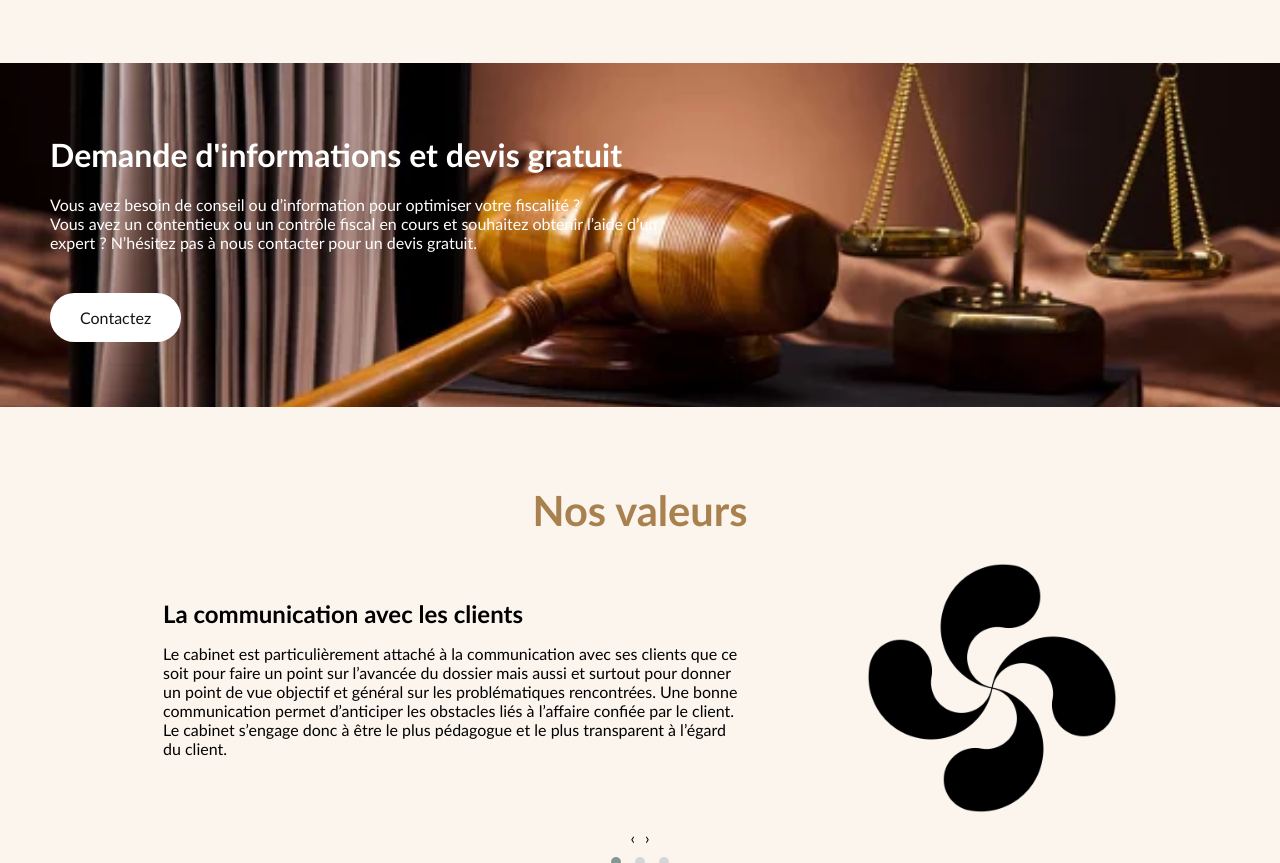
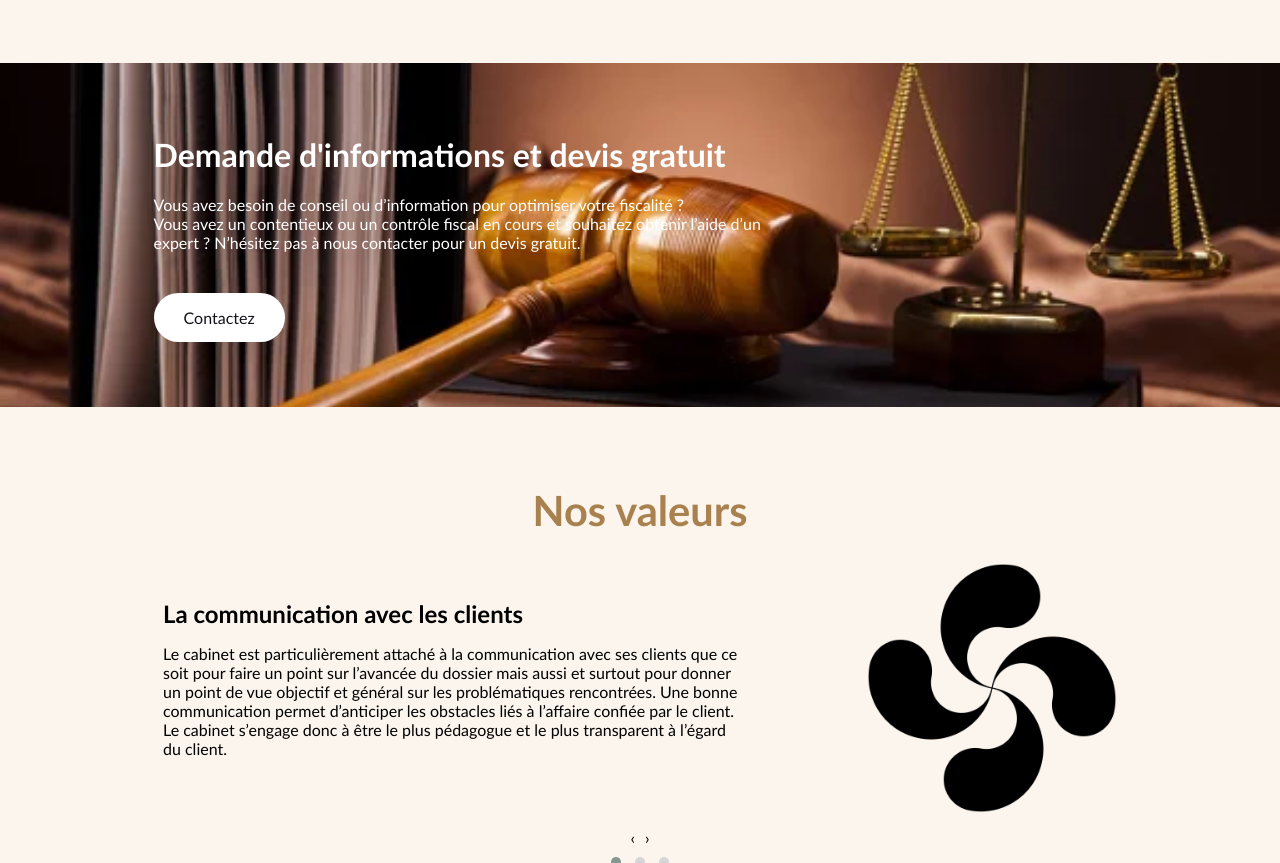
Before and after one commit to OlivierFch/Web-Design-JDAvocats, a plain HTML site: page index.html in a window 1280 px wide. Shown: the part 1332-2195 px from the top of the page. Drawn offline with nearby package versions, Linux system fonts and the light colour scheme.

```diff
--- a/styles.css
+++ b/styles.css
@@ -229,8 +229,9 @@ body {
 .demande_devis_section {
     height: fit-content;
     width: 50%;
-    padding: 50px 50px 80px 50px;
+    padding: 50px 0 80px 12vw;
     color: var(--white);
+
 }
 
 .demande_devis_section h1 {
```
